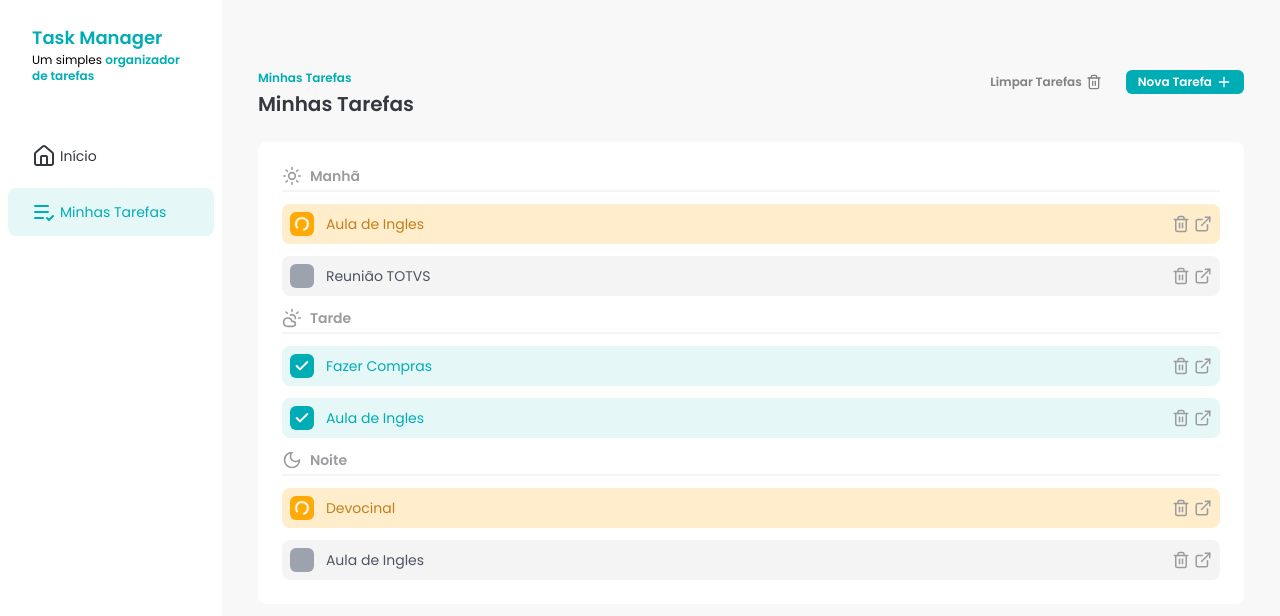
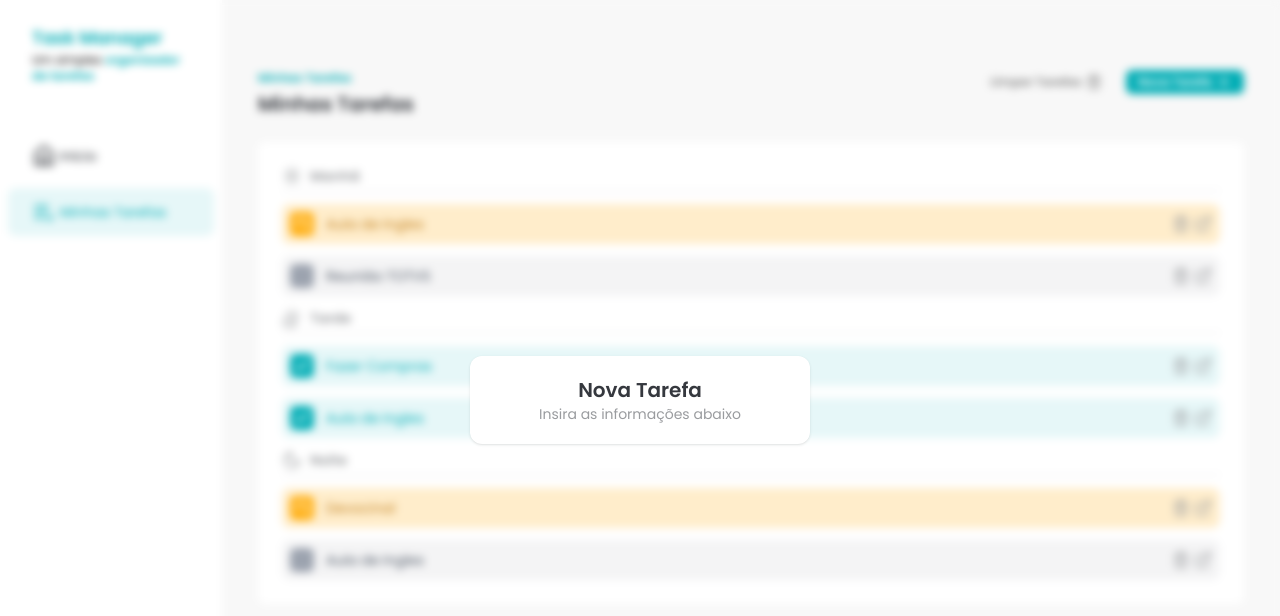
Before and after one commit to EsdrasCFF/task-manager, a React (Vite) app: page / in a window 1280 px wide. Both pictures are taken after a click on the button "Nova Tarefa". Shown: the top 616 px of the page. Built offline with nearby package versions, Linux system fonts and the light colour scheme.

Commit message:
feat: add intial AddTaksDialog component

```diff
--- /dev/null
+++ b/src/components/add-task-dialog.tsx
@@ -0,0 +1,19 @@
+import { createPortal } from 'react-dom'
+
+type Props = {
+  isOpen: boolean
+}
+
+export function AddTaskDialog({ isOpen }: Props) {
+  if (!isOpen) return null
+
+  return createPortal(
+    <div className="fixed inset-0 flex h-screen w-screen items-center justify-center backdrop-blur-sm">
+      <div className="flex w-full max-w-[340px] flex-col items-center rounded-xl bg-white p-5 shadow">
+        <h1 className="text-xl font-semibold text-darkBlue">Nova Tarefa</h1>
+        <p className="text-sm text-textGray">Insira as informações abaixo</p>
+      </div>
+    </div>,
+    document.body
+  )
+}
--- a/src/components/tasks.tsx
+++ b/src/components/tasks.tsx
@@ -3,12 +3,14 @@ import { useState } from 'react'
 import { toast } from 'sonner'
 
 import { tasksData, TaskStatus } from '../features/tasks/helpers/task-data'
+import { AddTaskDialog } from './add-task-dialog'
 import { Button } from './button'
 import { TaskItem } from './taks-item'
 import { TaskSeparator } from './task-separator'
 
 export function Tasks() {
   const [tasks, setTasks] = useState(tasksData)
+  const [addTaskDialogIsOpen, setAddTaskDialogIsOpen] = useState(false)
 
   const morningTasks = tasks.filter((task) => task.time == 'morning')
   const afternoonTasks = tasks.filter((task) => task.time == 'afternoon')
@@ -65,7 +67,11 @@ export function Tasks() {
             variant="outline"
             onClick={() => {}}
           />
-          <Button title="Nova Tarefa" icon={Plus} />
+          <Button
+            title="Nova Tarefa"
+            icon={Plus}
+            onClick={() => setAddTaskDialogIsOpen(true)}
+          />
         </div>
       </div>
 
@@ -107,6 +113,8 @@ export function Tasks() {
           ))}
         </div>
       </div>
+
+      <AddTaskDialog isOpen={addTaskDialogIsOpen} />
     </div>
   )
 }
```
